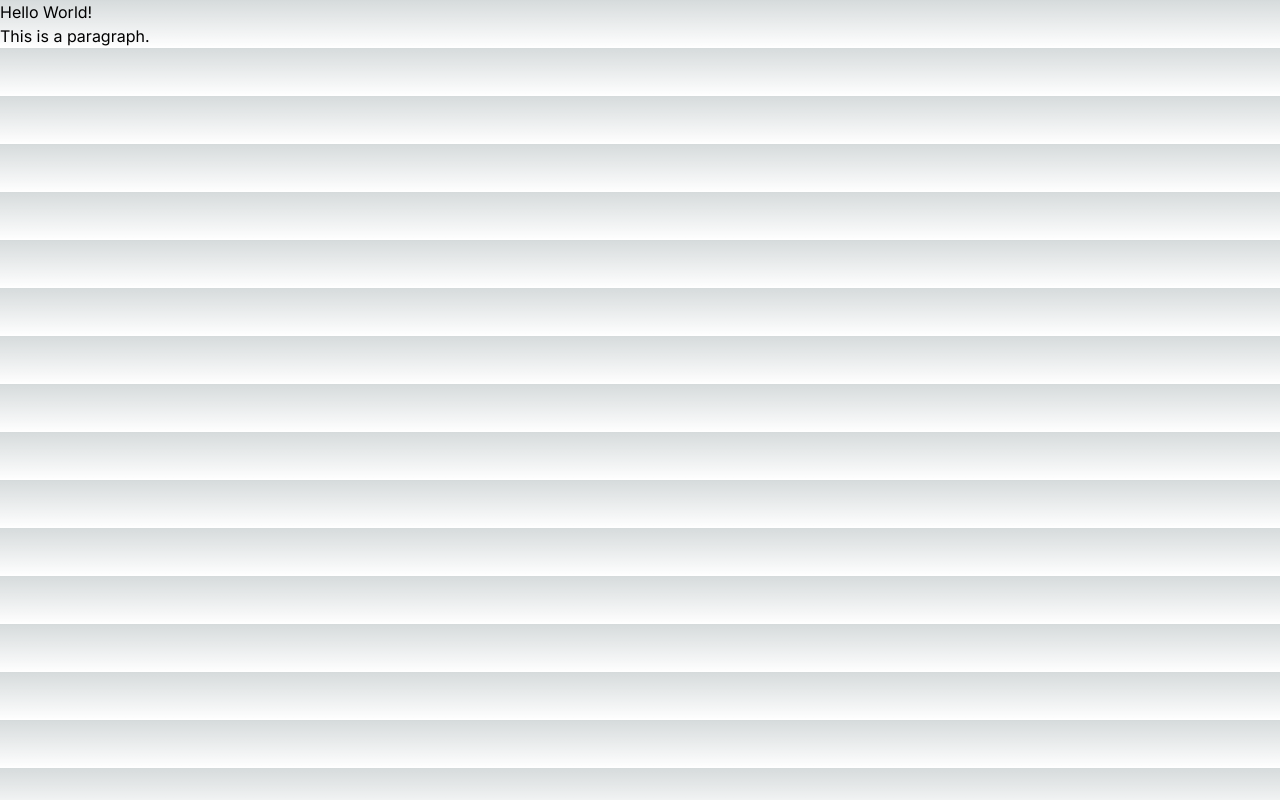
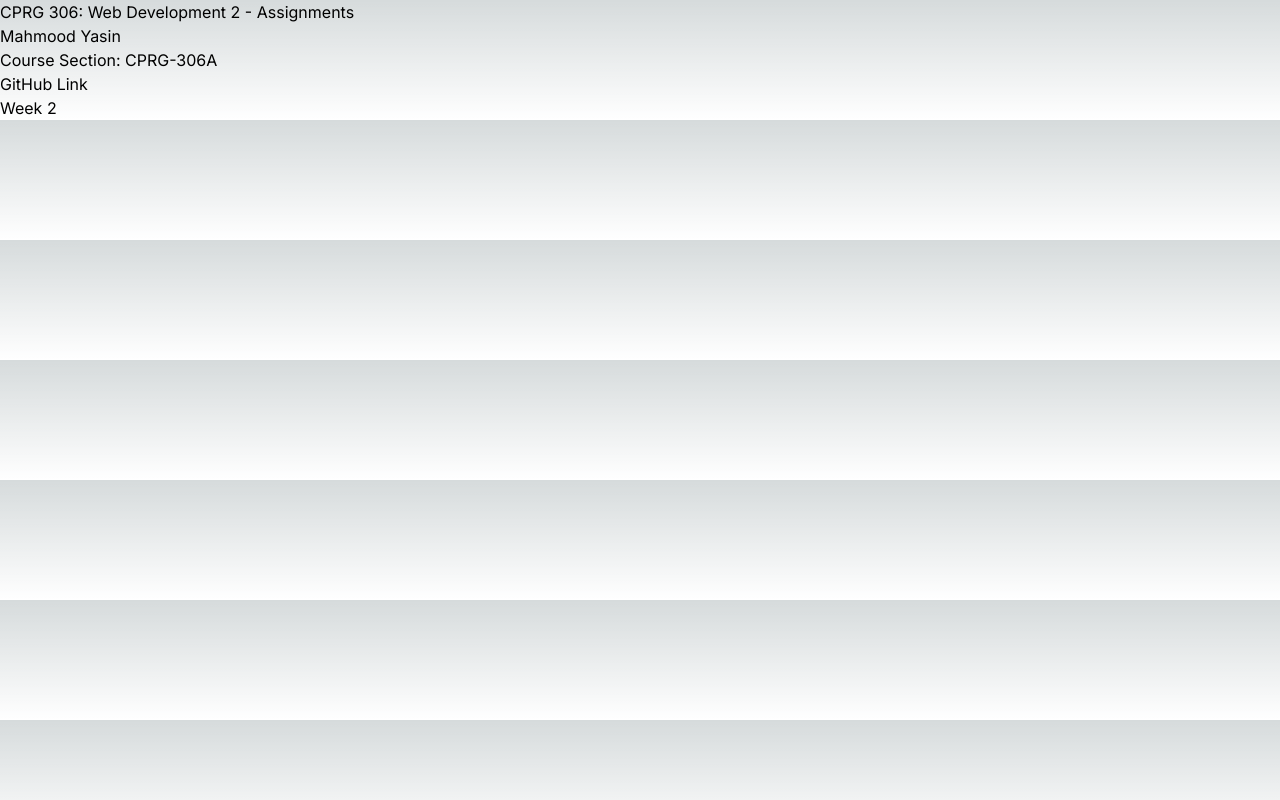
Before and after one commit to MYasin99/cprg306-assignments, a Next.js app: page / in a window 1280 px wide. Built offline with nearby package versions, Linux system fonts and the light colour scheme.

Commit message:
week 2 assignment

```diff
--- a/app/page.js
+++ b/app/page.js
@@ -1,8 +1,14 @@
+import Link from 'next/link';
+import StudentInfo from './studentinfo.jsx';
+
 export default function Page() {
   return (
     <main>
-      <h1>Hello World!</h1>
-      <p>This is a paragraph.</p>
+      <h1>CPRG 306: Web Development 2 - Assignments</h1>
+      <StudentInfo/>
+      <p>
+      <Link href="/week2"> Week 2 </Link>
+      </p>
     </main>
   )
 }
--- /dev/null
+++ b/app/studentinfo.jsx
@@ -0,0 +1,15 @@
+import Link from 'next/link';
+
+const StudentInfo = () => {
+    return (
+        <div>
+            <h1>Mahmood Yasin</h1>
+            <h2>Course Section: CPRG-306A</h2>
+            <p>
+            <Link href="https://github.com/MYasin99">GitHub Link</Link>
+            </p>
+        </div>
+    )
+}
+
+export default StudentInfo;
--- /dev/null
+++ b/app/week2/page.js
@@ -0,0 +1,14 @@
+import Link from 'next/link';
+import StudentInfo from '../studentinfo.jsx';
+
+export default function Page() {
+  return (
+    <main>
+        <h1>My Shopping List</h1>
+        <StudentInfo/>
+        <p>
+            <Link href="/"> Home </Link>
+        </p>
+    </main>
+  );
+}
```
